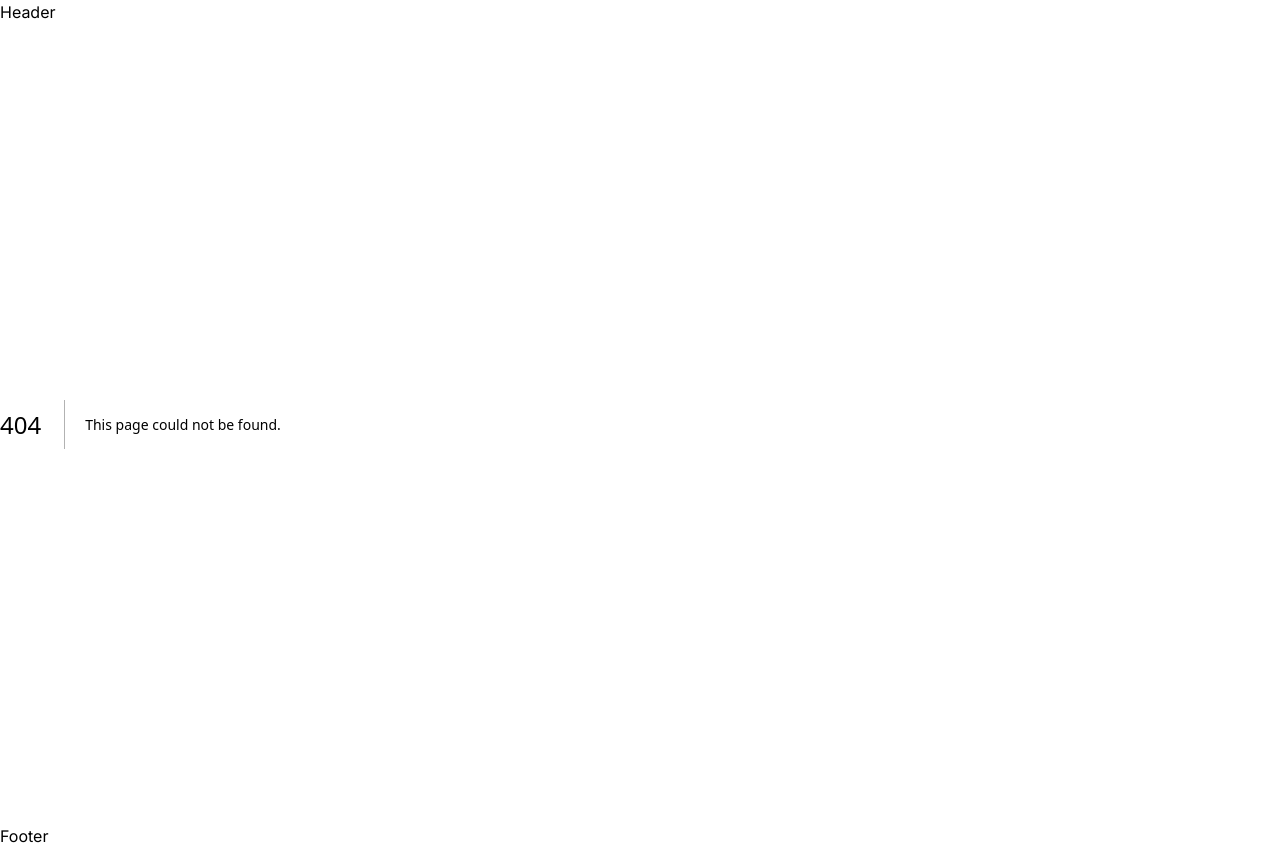
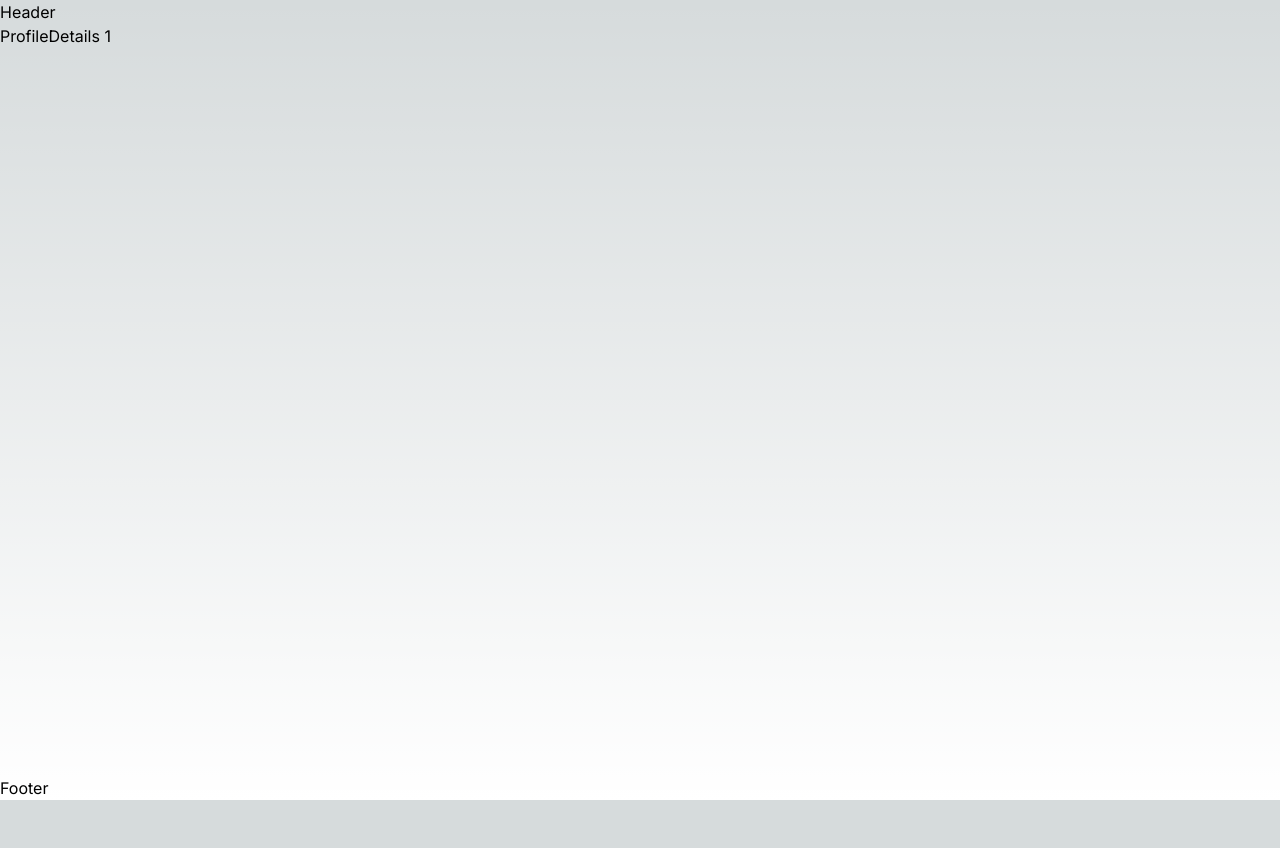
Before and after one commit to MatheusMacedoDev/modern-frontend-technologies-practice, a Next.js app in the folder my-app/: page /profile/1 in a window 1280 px wide. Before the commit this address had no page. After the commit the page ends 800 px from the top, so only its background shows below. Built offline with nearby package versions, Linux system fonts and the light colour scheme.

Commit message:
Creating a dynamic route

```diff
--- /dev/null
+++ b/my-app/src/app/not-found.tsx
@@ -0,0 +1,3 @@
+export default function NotFound() {
+    return <div>NotFound - 404</div>;
+}
--- /dev/null
+++ b/my-app/src/app/profile/[profileId]/page.tsx
@@ -0,0 +1,9 @@
+interface ProfileDetailsProps {
+    params: {
+        profileId: string;
+    };
+}
+
+export default function ProfileDetailsPage({ params }: ProfileDetailsProps) {
+    return <div>ProfileDetails {params.profileId}</div>;
+}
```
